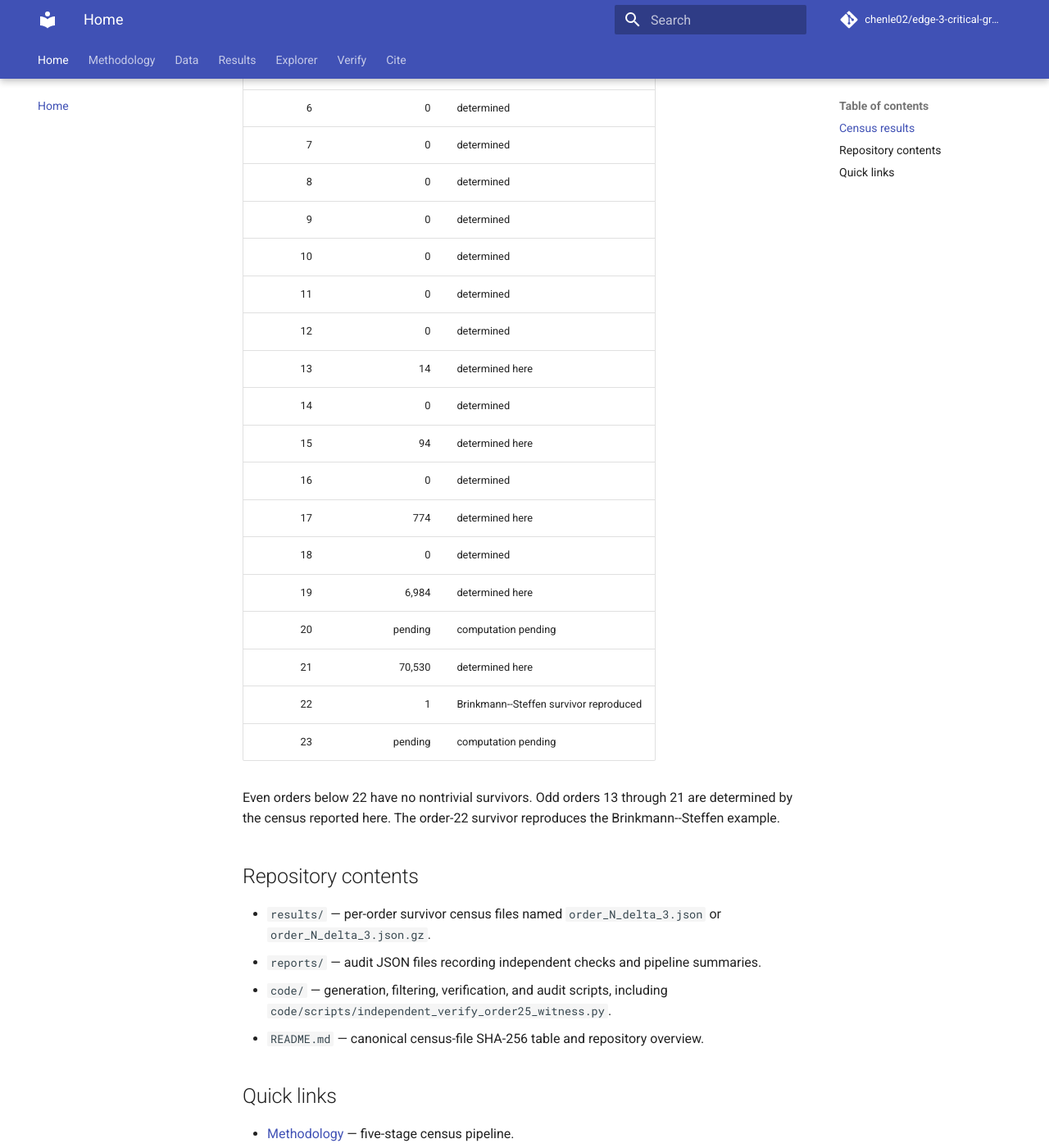
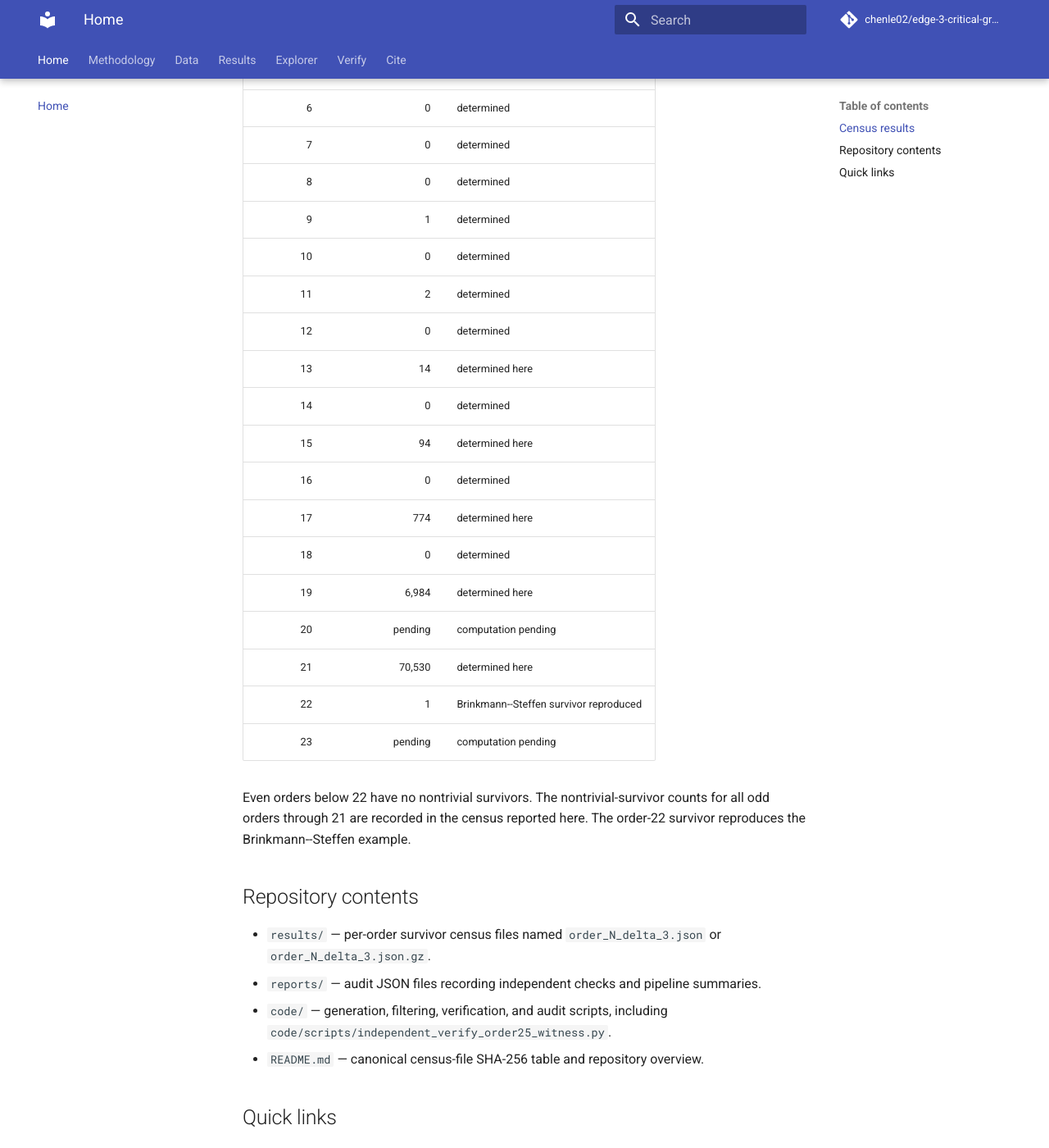
Before and after one commit to chenle02/edge-3-critical-graphs-data, an MkDocs documentation site: the page built from docs/index.md, in a window 1280 px wide and 1400 px high, scrolled down 733 px. Shown: the whole window at 82% size. Built offline with MkDocs 1.6.1 and Material for MkDocs 9.7.7, drawn with Linux system fonts in a browser that asks for light colours; comment, search, counter and statistics services are not loaded.

Commit message:
docs: correct order-9/11 survivor counts (1, 2); align README to current draft
Per Songling (2026-06-19): the Results gallery and census table listed 0
nontrivial survivors at orders 9 and 11, but the census data files have 1
and 2 (gallery images already show the right graphs). Fixed docs/results.md
and docs/index.md counts + narrative, and reworded the README description
paragraph to list counts for all orders (the draft no longer singles out
determining orders 13/15/17).

```diff
--- a/docs/index.md
+++ b/docs/index.md
@@ -18,9 +18,9 @@ The table records the number of nontrivial survivors for each order in the publi
 | 6 | 0 | determined |
 | 7 | 0 | determined |
 | 8 | 0 | determined |
-| 9 | 0 | determined |
+| 9 | 1 | determined |
 | 10 | 0 | determined |
-| 11 | 0 | determined |
+| 11 | 2 | determined |
 | 12 | 0 | determined |
 | 13 | 14 | determined here |
 | 14 | 0 | determined |
@@ -34,7 +34,7 @@ The table records the number of nontrivial survivors for each order in the publi
 | 22 | 1 | Brinkmann--Steffen survivor reproduced |
 | 23 | pending | computation pending |
 
-Even orders below 22 have no nontrivial survivors. Odd orders 13 through 21 are determined by the census reported here. The order-22 survivor reproduces the Brinkmann--Steffen example.
+Even orders below 22 have no nontrivial survivors. The nontrivial-survivor counts for all odd orders through 21 are recorded in the census reported here. The order-22 survivor reproduces the Brinkmann--Steffen example.
 
 ## Repository contents
 
```
Also changed, not shown: README.md (+2 -2 lines), docs/results.md (+2 -2 lines).
